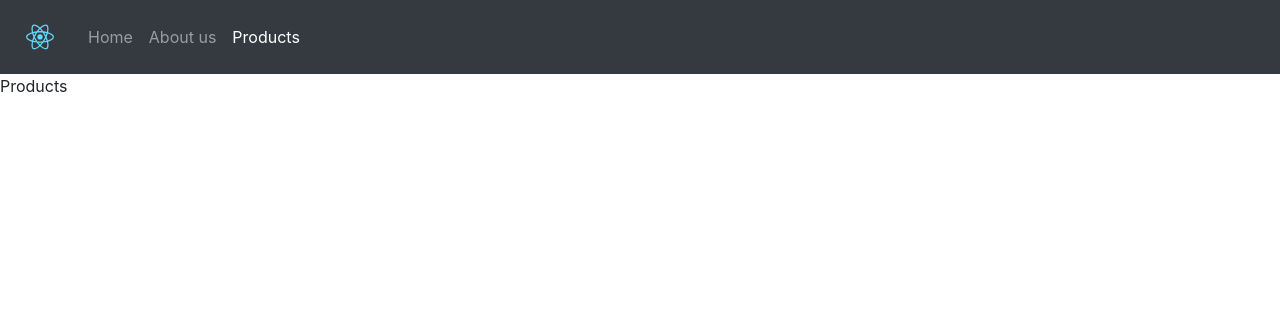
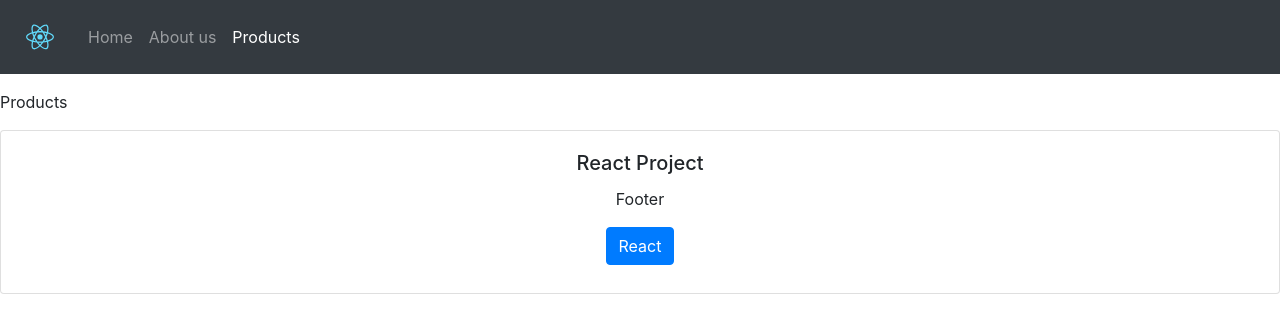
Before and after one commit to RichardArce/EjemploReact, a React (Create React App) app: page /Products in a window 1280 px wide. Shown: the top 332 px of the page. Built offline with nearby package versions, Linux system fonts and the light colour scheme.

Commit message:
Consumir servicio casi listo

```diff
--- a/src/App.css
+++ b/src/App.css
@@ -22,13 +22,6 @@
 .App-link {
   color: #61dafb;
 }
-footer {
-  position: absolute;
-  bottom: 0;
-  width: 100%;
-  background-color: yellow;
-  margin-bottom:  0.1rem;
-}
 @keyframes App-logo-spin {
   from {
     transform: rotate(0deg);
@@ -37,3 +30,9 @@ footer {
     transform: rotate(360deg);
   }
 }
+header{
+  margin-bottom: 1rem;
+}
+footer{
+  margin-top: 1rem;
+}
--- a/src/App.js
+++ b/src/App.js
@@ -10,15 +10,17 @@ import {Route} from 'react-router-dom';
 class App extends Component {
   render() {
     return (
-      <div className="Container">
+      <div className="d-flex flex-column sticky-footer-wrapper">
         <header>
           <Navigation />
         </header>
+        <main>
           <Route exact path='/' component={Home}></Route>
           <Route exact path='/About' component={About}></Route>
           <Route exact path='/Products' component={Products}></Route>
+          </main>
         <footer>
-
+         <Footer/>
         </footer>
       </div>
     )
--- a/src/styles/Pages/Home/home.css
+++ b/src/styles/Pages/Home/home.css
@@ -1,4 +1,3 @@
-.card .img{
-    width: 100%;
-    height: 100%;
+.card{
+    margin-bottom: 1rem !important;
 }
```
